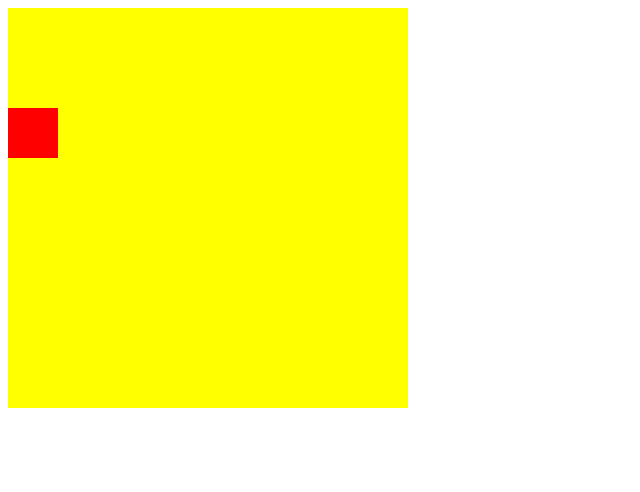
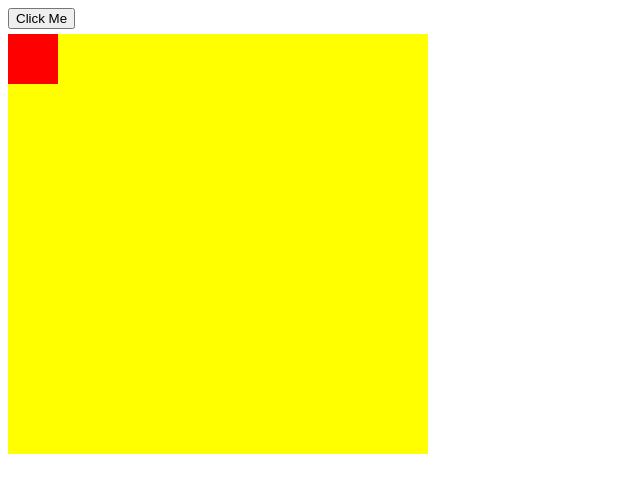
Before and after one commit to Sckoofer/HTML_CSS_Javascript-IntroducaoAoJavascript, a plain HTML site: page Front_End_Exercicio_3/novo_ex3/novo_ex_3.html in a window 1280 px wide. Shown: the whole page, without its empty margins (0-640 px from the left). Drawn offline with Linux system fonts and the light colour scheme.

Commit message:
Update novo_ex_3.html

```diff
--- a/Front_End_Exercicio_3/novo_ex3/novo_ex_3.html
+++ b/Front_End_Exercicio_3/novo_ex3/novo_ex_3.html
@@ -1,4 +1,4 @@
-<!--https://www.youtube.com/watch?v=4C7bdrb9YAY-->
+<!-- https://www.youtube.com/watch?v=4C7bdrb9YAY-->
 <!DOCTYPE html>
 <html>
 
@@ -6,27 +6,30 @@
     <title></title>
     <style type="text/css">
         .yellow {
-            width: 400px;
-            height: 400px;
+            width: 420px;
+            height: 420px;
             background: yellow;
             position: relative;
+            margin-top: 5px;
         }
 
-        .red {
+        #red {
             width: 50px;
             height: 50px;
             background: red;
             position: absolute;
-            top: 100px;
+            top: 0px;
+            left: 0px;
         }
     </style>
 </head>
 
 <body>
+    <button>Click Me</button>
     <div class="yellow">
-        <div class="red"></div>
-
+        <div id="red"></div>
+    </div>
 
 </body>
-
+<script type="text/javascript"></script>
 </html>
```
